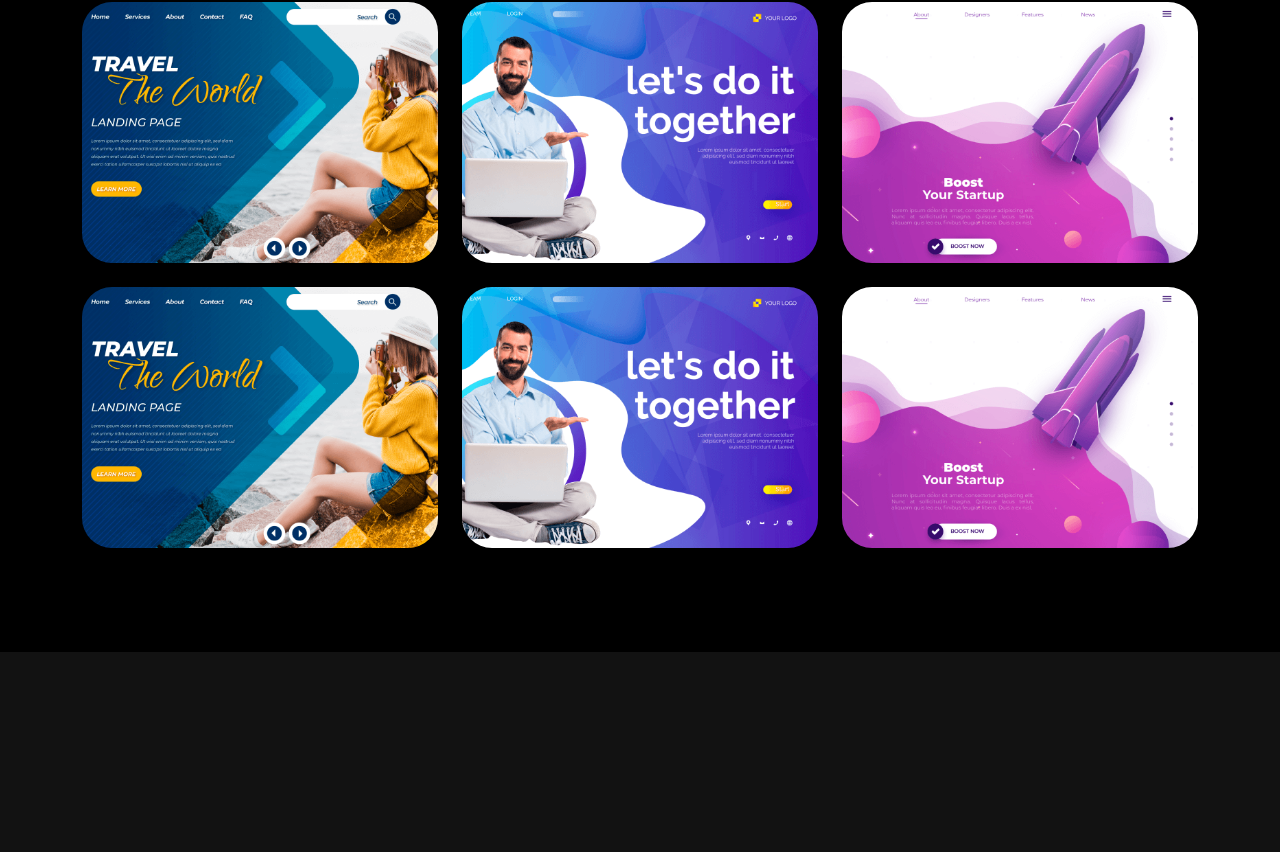
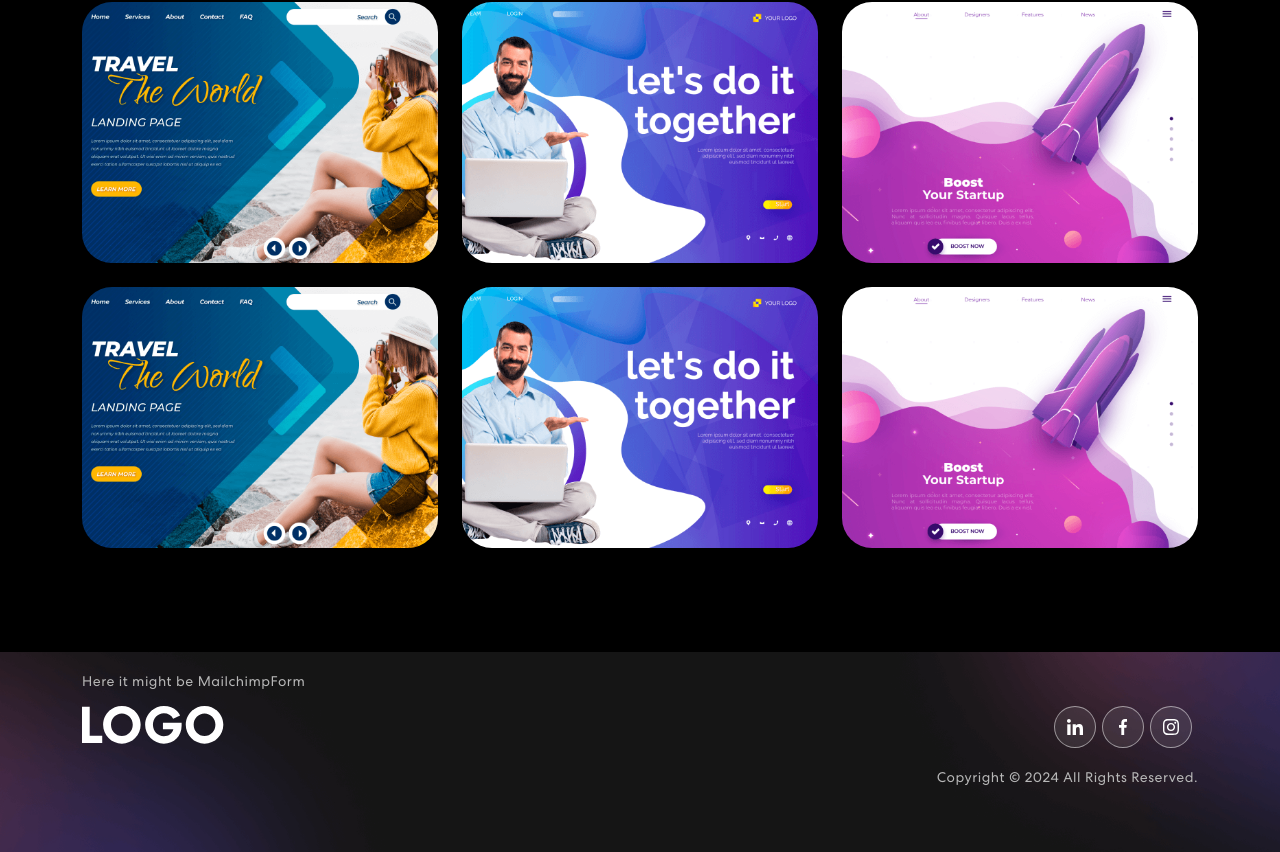
Before and after one commit to emacaz/emacaz.github.io, a React (Create React App) app: page / in a window 1280 px wide. Shown: the part 1577-2429 px from the top of the page. Before the commit the page ends 2229 px from the top, so only its background shows below. Built offline with nearby package versions, Linux system fonts and the light colour scheme.

Commit message:
Footer done. Form for subscribe is missing

```diff
--- a/package.json
+++ b/package.json
@@ -7,6 +7,9 @@
     "@testing-library/react": "^13.4.0",
     "@testing-library/user-event": "^13.5.0",
     "bootstrap": "^5.3.2",
+    "cors": "^2.8.5",
+    "express": "^4.18.3",
+    "nodemailer": "^6.9.12",
     "react": "^18.2.0",
     "react-bootstrap": "^2.10.0",
     "react-bootstrap-icons": "^1.10.3",
--- a/src/App.js
+++ b/src/App.js
@@ -4,6 +4,7 @@ import { NavBar } from './components/NavBar';
 import { Banner } from './components/Banner'
 import { Skills } from './components/Skills'
 import { Projects } from './components/Projects';
+import { Footer } from './components/Footer';
 import 'bootstrap/dist/css/bootstrap.min.css'
 
 function App() {
@@ -13,6 +14,7 @@ function App() {
       <Banner />
       <Skills />
       <Projects />
+      <Footer />
     </div>
   );
 }
--- a/src/components/Banner.js
+++ b/src/components/Banner.js
@@ -2,6 +2,8 @@ import { useState, useEffect } from "react";
 import { Container, Row, Col } from "react-bootstrap";
 import { ArrowRightCircle } from "react-bootstrap-icons";
 import headerImg from "../assets/img/header-img.svg";
+// import "animate.css";
+import TrackVisibility from "react-on-screen";
 
 export const Banner = () => {
   const [loopNum, setLoopNum] = useState(0);
--- a/src/components/Contact.js
+++ b/src/components/Contact.js
@@ -22,6 +22,10 @@ export const Contact = () => {
     });
   };
 
+  const handleSubmit = () => {
+    console.log("Handle form in Contact.js")
+  }
+
   return (
     <section className="contact" id="connect">
       <Container>
@@ -31,7 +35,7 @@ export const Contact = () => {
           </Col>
           <Col md={6}>
             <h2>Get In Touch</h2>
-            <form>
+            <form onSubmit={handleSubmit}>
               <Row>
                 <Col sm={6} className="px-1">
                   <input
--- /dev/null
+++ b/src/components/Footer.js
@@ -0,0 +1,31 @@
+import { Container, Row, Col } from "react-bootstrap";
+import { MailchimpForm } from "./MailchimpForm";
+import logo from "../assets/img/logo.svg";
+import navIcon1 from '../assets/img/nav-icon1.svg';
+import navIcon2 from '../assets/img/nav-icon2.svg';
+import navIcon3 from '../assets/img/nav-icon3.svg';
+
+export const Footer = () => {
+  const currentYear = new Date().getFullYear();
+
+  return (
+    <footer className="footer">
+      <Container>
+        <Row className="align-item-center">
+          <MailchimpForm />
+          <Col sm={6}>
+            <img src={logo} alt="logo" />
+          </Col>
+          <Col sm={6} className="text-center text-sm-end">
+            <div className="social-icon">
+              <a href=""><img src={navIcon1} /></a>
+              <a href=""><img src={navIcon2} /></a>
+              <a href=""><img src={navIcon3} /></a>
+            </div>
+            <p>Copyright &copy; {currentYear} All Rights Reserved.</p>
+          </Col>
+        </Row>
+      </Container>
+    </footer>
+  )
+};
--- /dev/null
+++ b/src/components/MailchimpForm.js
@@ -0,0 +1,7 @@
+export const MailchimpForm = () => {
+  return (
+    <section>
+      <p>Here it might be MailchimpForm</p>
+    </section>
+  );
+};
```
Also changed, not shown: 1 other file (tests, documents, lock files or other folders).
